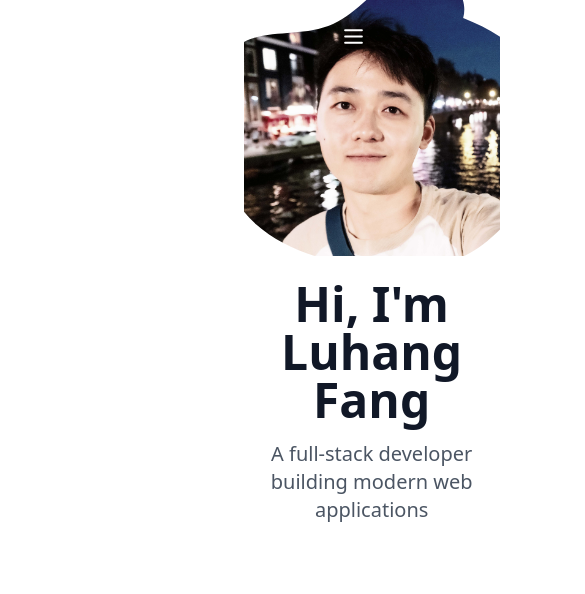
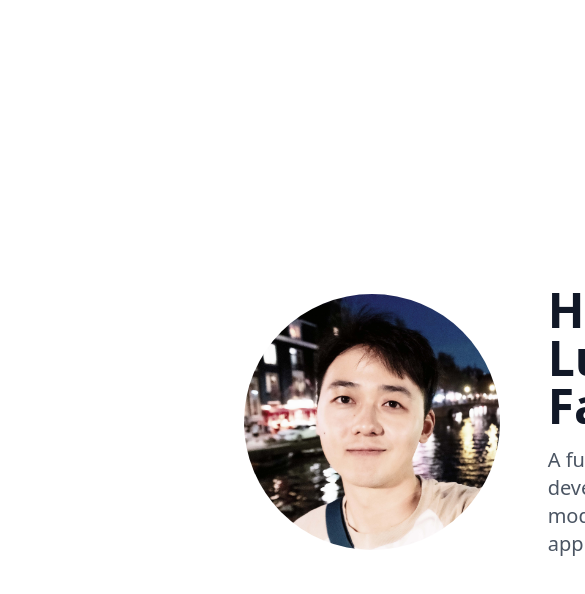
Before and after one commit to Oreo7985/Frontend-Homepage, a React (Vite) app: page / in a window 390 px wide. Shown: the top 594 px of the page, 585 px wide, since content can reach past the window. Built offline with nearby package versions, Linux system fonts and the light colour scheme.

Commit message:
home.jsx

```diff
--- a/src/pages/Home.jsx
+++ b/src/pages/Home.jsx
@@ -1,62 +1,24 @@
 export default function Home({ className }) {
   return (
-    <div className={`h-full dark:bg-black ${className}`}>
-      <div className="flex items-center justify-center h-full px-4">
-        <div className="max-w-4xl space-y-12">
-          <div className="flex flex-col items-center md:flex-row md:gap-8 md:justify-center">
-            {/* 头像气泡容器 */}
-            <div className="relative w-64 h-64">
-              <svg
-                viewBox="0 0 400 400"
-                className="absolute w-full h-full"
-              >
-                <defs>
-                  <clipPath id="blob">
-                    <path
-                      fill="#60A5FA"
-                      d="M40.7,-49.1C54.9,-43.6,69.8,-34.1,75.7,-20.4C81.5,-6.7,78.3,11.1,70.8,26.1C63.2,41.1,51.3,53.2,37.3,58.9C23.2,64.6,7,63.9,-8.9,61.1C-24.8,58.3,-40.3,53.3,-51.8,43C-63.2,32.7,-70.5,17.1,-71.8,0.8C-73,-15.6,-68.2,-31.9,-57.6,-38.1C-47,-44.3,-30.6,-40.4,-17.4,-46.4C-4.3,-52.4,5.7,-68.3,17.8,-70.6C29.9,-72.8,44.1,-61.5,40.7,-49.1Z"
-                      transform="translate(200 200) scale(3.5)"
-                    >
-                      <animate
-                        attributeName="d"
-                        dur="10s"
-                        repeatCount="indefinite"
-                        values="
-                          M40.7,-49.1C54.9,-43.6,69.8,-34.1,75.7,-20.4C81.5,-6.7,78.3,11.1,70.8,26.1C63.2,41.1,51.3,53.2,37.3,58.9C23.2,64.6,7,63.9,-8.9,61.1C-24.8,58.3,-40.3,53.3,-51.8,43C-63.2,32.7,-70.5,17.1,-71.8,0.8C-73,-15.6,-68.2,-31.9,-57.6,-38.1C-47,-44.3,-30.6,-40.4,-17.4,-46.4C-4.3,-52.4,5.7,-68.3,17.8,-70.6C29.9,-72.8,44.1,-61.5,40.7,-49.1Z;
-
-                          M47.8,-57.2C62.3,-46.9,75,-32.1,79.7,-14.5C84.4,3.1,81.1,23.5,70.8,38.6C60.5,53.8,43.2,63.7,24.9,67.7C6.6,71.7,-12.7,69.8,-30.9,63.2C-49.2,56.6,-66.3,45.3,-74.3,28.9C-82.2,12.4,-80.9,-9.2,-72.5,-26.4C-64.2,-43.6,-48.8,-56.4,-32.8,-65.8C-16.7,-75.2,0,-81.2,13.5,-76.5C27,-71.8,37.3,-56.4,47.8,-57.2Z;
-
-                          M43.3,-57.1C57.9,-46.3,72.8,-35.6,78.1,-21.1C83.3,-6.6,78.9,11.7,70.8,27.2C62.7,42.7,50.9,55.5,36.4,63.1C21.8,70.7,4.5,73.1,-11.9,70.2C-28.3,67.4,-43.8,59.2,-54.8,46.8C-65.7,34.3,-72,17.7,-73.7,-0.1C-75.3,-17.8,-72.2,-36.9,-61.6,-48.2C-50.9,-59.5,-32.7,-63,-16.3,-64.3C0.1,-65.5,14.7,-64.5,28.7,-75.3C42.8,-86.2,56.2,-108.9,43.3,-57.1Z;
-
-                          M40.7,-49.1C54.9,-43.6,69.8,-34.1,75.7,-20.4C81.5,-6.7,78.3,11.1,70.8,26.1C63.2,41.1,51.3,53.2,37.3,58.9C23.2,64.6,7,63.9,-8.9,61.1C-24.8,58.3,-40.3,53.3,-51.8,43C-63.2,32.7,-70.5,17.1,-71.8,0.8C-73,-15.6,-68.2,-31.9,-57.6,-38.1C-47,-44.3,-30.6,-40.4,-17.4,-46.4C-4.3,-52.4,5.7,-68.3,17.8,-70.6C29.9,-72.8,44.1,-61.5,40.7,-49.1Z"
-                      />
-                    </path>
-                  </clipPath>
-                </defs>
-
-                {/* 头像 */}
-                <foreignObject
-                  width="400"
-                  height="400"
-                  clipPath="url(#blob)"
-                >
-                  <div className="w-full h-full">
-                    <img
-                      src="/selfie.jpg"
-                      alt="Luhang Fang"
-                      className="w-full h-full object-cover"
-                    />
-                  </div>
-                </foreignObject>
-              </svg>
+    <div className={`min-h-screen dark:bg-black ${className}`}>
+      <div className="flex items-center justify-center min-h-screen px-4">
+        <div className="max-w-4xl">
+          <div className="flex items-center gap-12">
+            {/* 头像 */}
+            <div className="w-64 h-64 flex-shrink-0">
+              <img
+                src="/selfie.jpg"
+                alt="Luhang Fang"
+                className="w-full h-full object-cover rounded-full"
+              />
             </div>
 
             {/* 文字部分 */}
-            <div className="mt-6 md:mt-0">
-              <h1 className="text-5xl font-bold text-center md:text-left text-gray-900 dark:text-white">
+            <div>
+              <h1 className="text-5xl font-bold text-gray-900 dark:text-white">
                 Hi, I'm Luhang Fang
               </h1>
-              <p className="mt-4 text-xl text-center md:text-left text-gray-600 dark:text-gray-300">
+              <p className="mt-4 text-xl text-gray-600 dark:text-gray-300">
                 A full-stack developer building modern web applications
               </p>
             </div>
```
